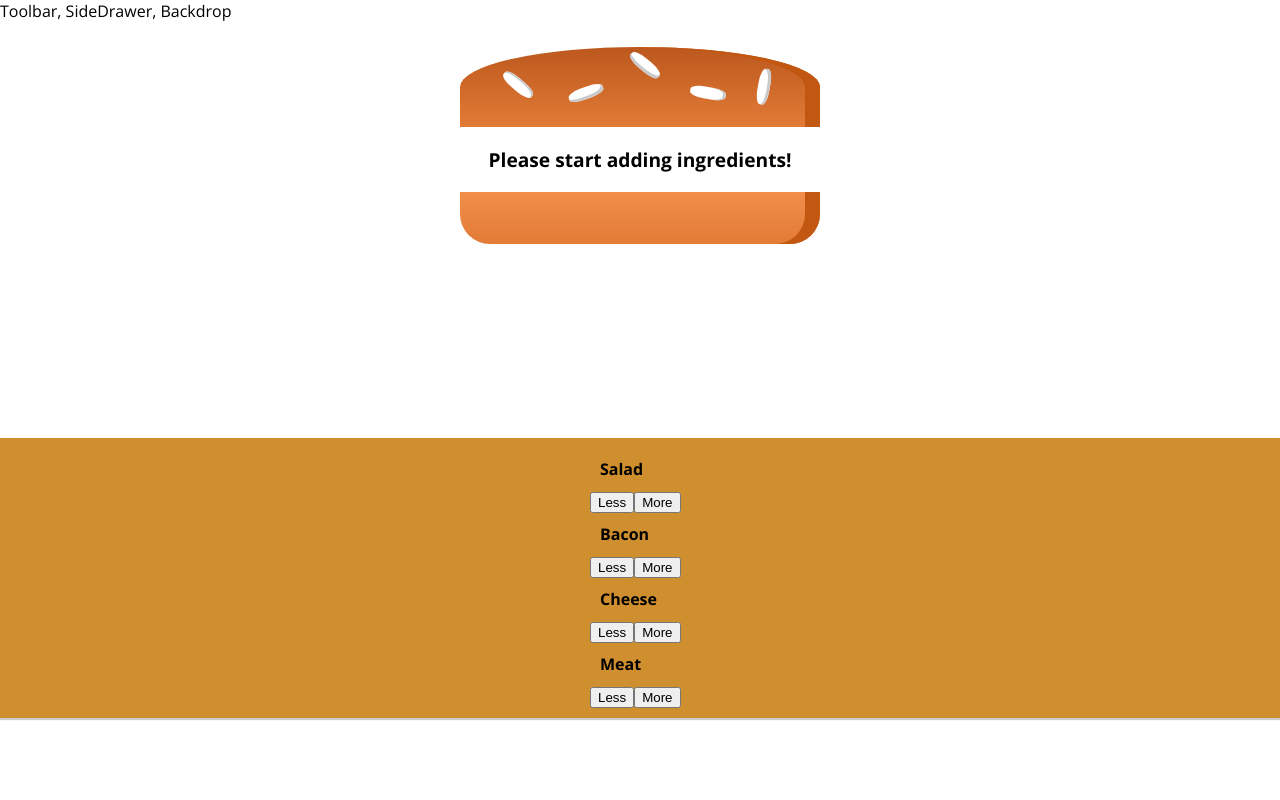
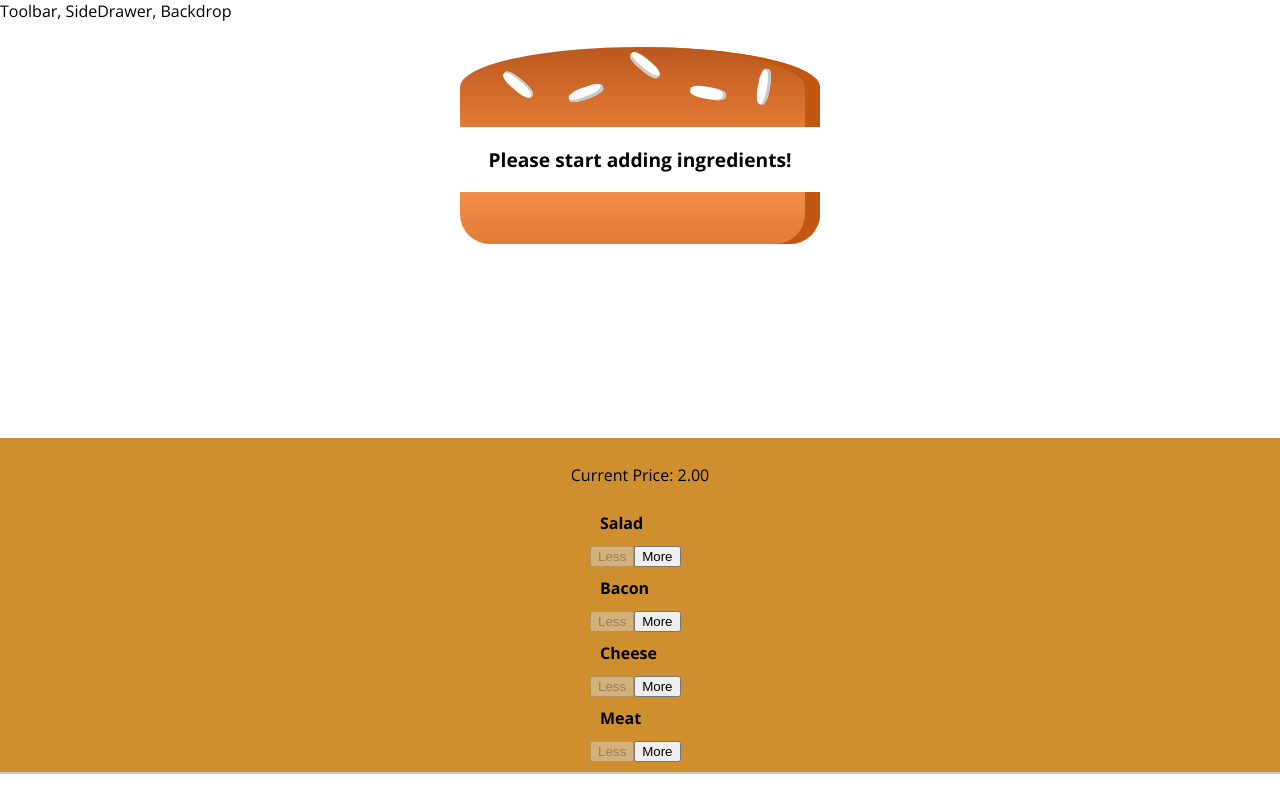
Before and after one commit to garvit1608/BurgerBuilder, a React app: page / in a window 1280 px wide. Built offline with nearby package versions, Linux system fonts and the light colour scheme.

Commit message:
remove ingredient feature added

```diff
--- a/src/components/Burger/BuildControls/BuildControl/BuildControl.js
+++ b/src/components/Burger/BuildControls/BuildControl/BuildControl.js
@@ -5,8 +5,13 @@ import classes from './BuildControl.css';
 const buildControl = (props) => (
   <div>
     <div className={classes.Label}>{props.label}</div>
-    <button className={classes.Less}>Less</button>
-    <button className={classes.More} onClick={props.added}>More</button>
+    <button
+      className={classes.Less}
+      onClick={props.removed}
+      disabled={props.disabled}>Less</button>
+    <button
+      className={classes.More}
+      onClick={props.added}>More</button>
   </div>
 );
 
--- a/src/components/Burger/BuildControls/BuildControls.js
+++ b/src/components/Burger/BuildControls/BuildControls.js
@@ -12,11 +12,15 @@ const controls = [
 
 const buildControls = (props) => (
   <div className={classes.BuildControls}>
+    <p>Current Price: {props.price.toFixed(2)}</p>
+    {console.log(typeof props.price)}
     {controls.map((ctrl) => (
         <BuildControl
           key={ctrl.label}
           label={ctrl.label}
           added={() => props.ingredientAdded(ctrl.type)}
+          removed={() => props.ingredientRemoved(ctrl.type)}
+          disabled={props.disabled[ctrl.type]}
         />
        ))}
   </div>
--- a/src/containers/BurgerBuilder/BurgerBuilder.js
+++ b/src/containers/BurgerBuilder/BurgerBuilder.js
@@ -35,15 +35,33 @@ class BurgerBuilder extends Component {
   }
 
   removeIngredientHandler = (type) => {
-
+    const updatedCount = --this.state.ingredients[type];
+    const updatedIngredients = {
+      ...this.state.ingredients
+    };
+    updatedIngredients[type] = updatedCount;
+    const newPrice = this.state.totalPrice - INGREDIENT_PRICE[type];
+    this.setState({ingredients: updatedIngredients, totalPrice: newPrice});
   }
 
   render() {
+    const disabledInfo = {
+      ...this.state.ingredients
+    };
+
+    console.log('click');
+    for (let key in disabledInfo) {
+      disabledInfo[key] = disabledInfo[key] <= 0;
+    }
+
     return (
       <Aux>
         <Burger ingredients={this.state.ingredients} />
         <BuildControls
           ingredientAdded={this.addIngredientHandler}
+          ingredientRemoved={this.removeIngredientHandler}
+          disabled={disabledInfo}
+          price={this.state.totalPrice}
          />
       </Aux>
     );
```
